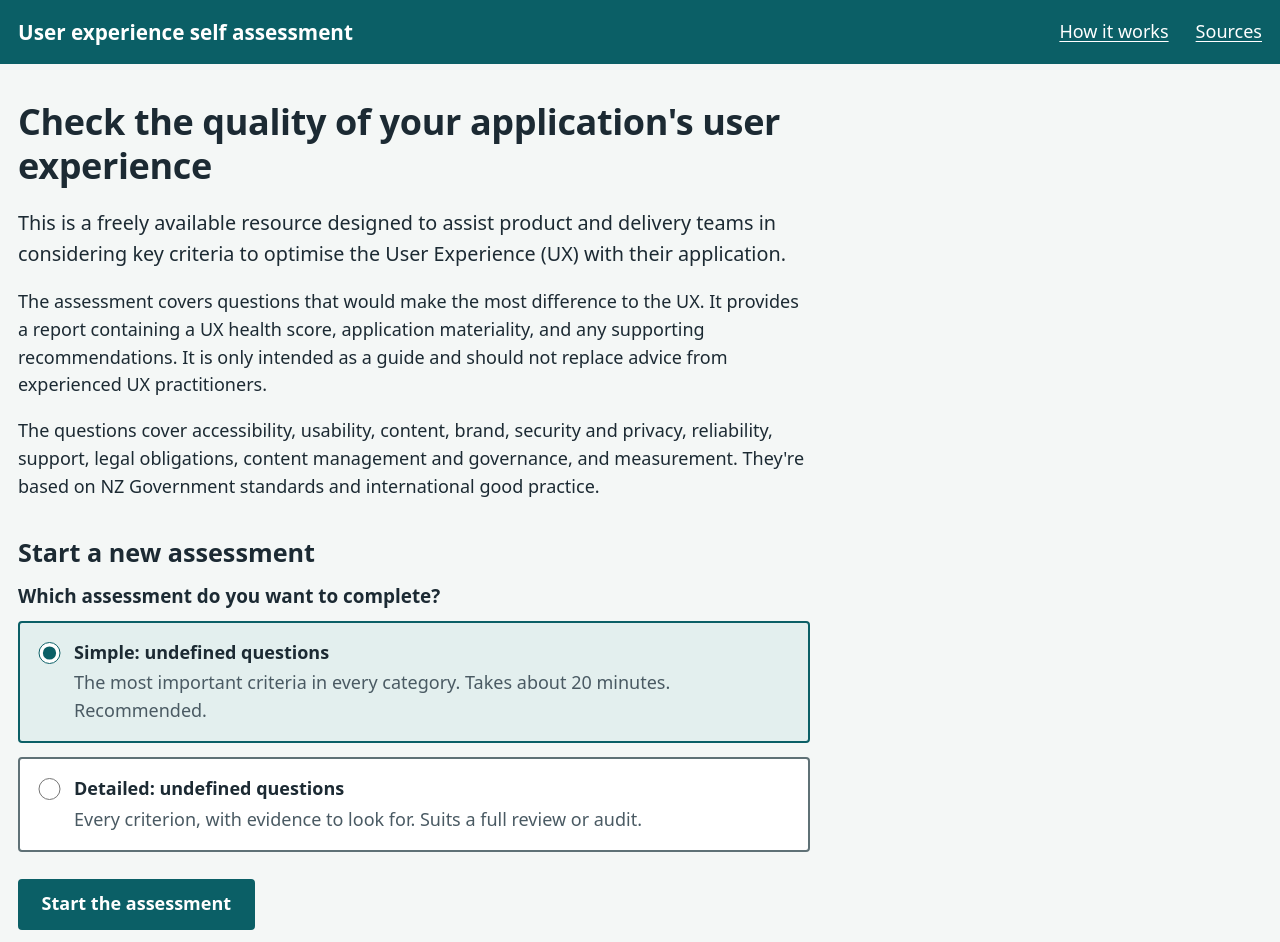
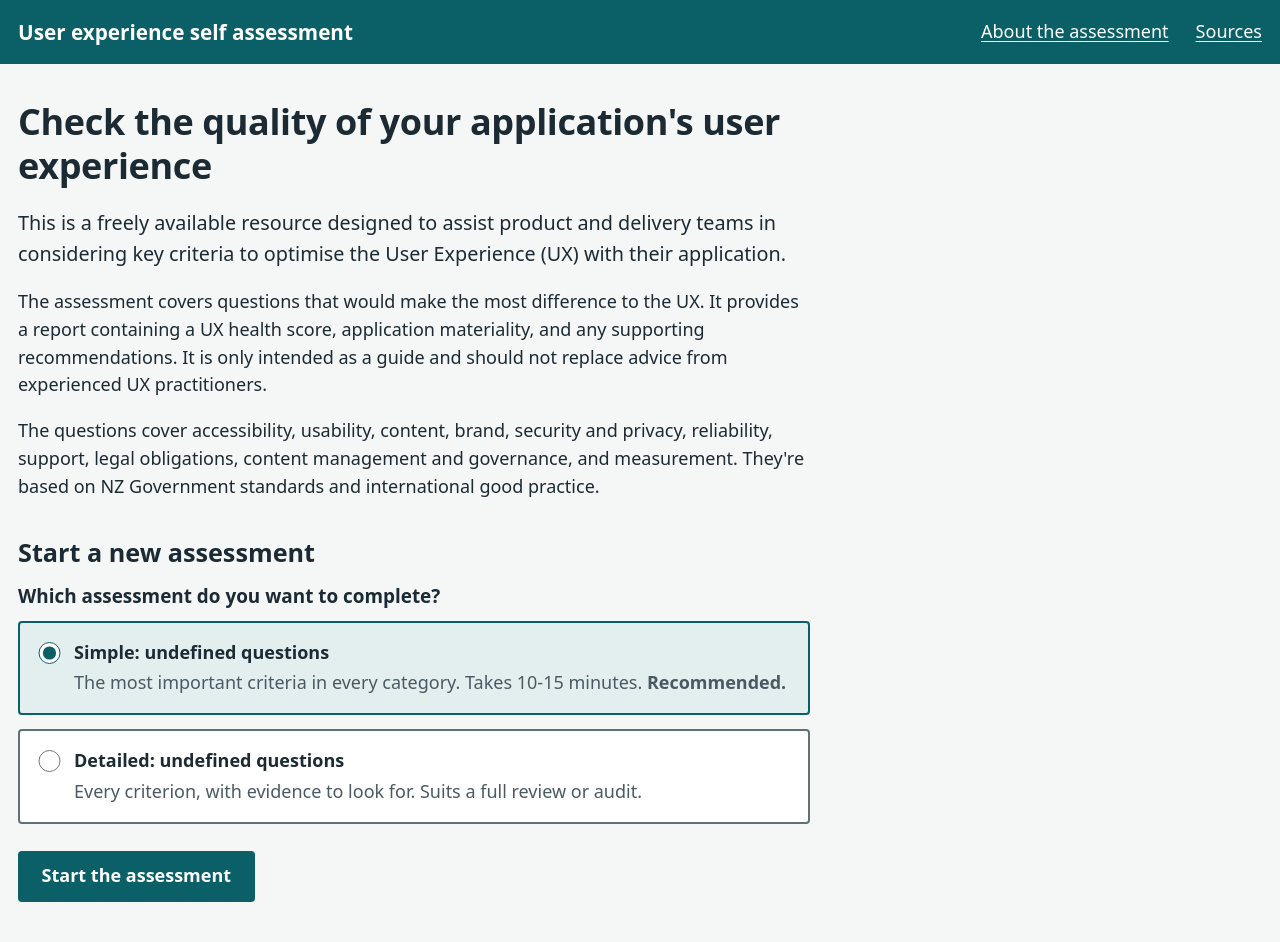
Before and after one commit to belleroph0n/UX-self-assessment, a website built with Vite: page index.html in a window 1280 px wide. Shown: the top 942 px of the page. Built offline with nearby package versions, Linux system fonts and the light colour scheme; a web font is replaced by a local one.

Commit message:
Rename tab title and report heading; relabel About link; update timing
- Browser tab title 'UX self assessment'
- Report heading 'UX self assessment: [application name]'
- Header and footer link now reads 'About the assessment'
- Simple assessment: 'Takes 10-15 minutes. Recommended.' with Recommended in bold

Co-Authored-By: Claude Opus 5.5 <noreply@anthropic.com>
Claude-Session: https://claude.ai/code/session_01UujjxD8g7QLac637GsDgwx

```diff
--- a/index.html
+++ b/index.html
@@ -5,7 +5,7 @@
     <meta name="viewport" content="width=device-width, initial-scale=1" />
     <meta name="description" content="Self-assessment tool that checks the health of a website or application's user experience and produces a report with a score out of 100 and recommendations." />
     <meta name="color-scheme" content="light" />
-    <title>UX health check</title>
+    <title>UX self assessment</title>
   </head>
   <body>
     <a class="skip-link" href="#main">Skip to main content</a>
@@ -14,7 +14,7 @@
         <a class="site-name" href="#/">User experience self assessment</a>
         <nav aria-label="Site">
           <ul>
-            <li><a href="#/about">How it works</a></li>
+            <li><a href="#/about">About the assessment</a></li>
             <li><a href="#/sources">Sources</a></li>
           </ul>
         </nav>
@@ -29,7 +29,7 @@
         <ul>
           <li><a href="#/privacy">Privacy</a></li>
           <li><a href="#/accessibility">Accessibility</a></li>
-          <li><a href="#/about">How it works</a></li>
+          <li><a href="#/about">About the assessment</a></li>
         </ul>
         <p><span id="content-version"></span>. Question set licensed under CC BY 4.0.</p>
       </div>
--- a/src/main.ts
+++ b/src/main.ts
@@ -6,6 +6,8 @@ import type { Assessment, Content } from "./types";
 import { newAssessment } from "./scoring";
 import { loadSaved, save } from "./store";
 import { renderPage, steps } from "./views";
+
+const SITE_NAME = "UX self assessment";
 
 export const content = data as unknown as Content;
 
@@ -89,7 +91,7 @@ window.matchMedia("(min-width: 60rem)").addEventListener("change", () => renderS
 function render(): void {
   const main = document.getElementById("main")!;
   const page = renderPage(route(), content);
-  document.title = `${page.title} - UX health check`;
+  document.title = page.title === SITE_NAME ? SITE_NAME : `${page.title} - ${SITE_NAME}`;
   main.replaceChildren(page.node);
   renderStepNav();
   const h1 = main.querySelector("h1");
--- a/src/styles.css
+++ b/src/styles.css
@@ -176,6 +176,7 @@ dd { margin: 0 0 0.5rem; }
 .choice:has(input:focus-visible) { outline: 3px solid var(--ink); outline-offset: 2px; }
 .choice input { width: 1.25rem; height: 1.25rem; margin: 0.15rem 0 0; accent-color: var(--accent); flex: none; }
 .choice strong, .choice .hint { display: block; }
+.choice .hint strong { display: inline; }
 .choice .hint { margin: 0.15rem 0 0; }
 
 .page-nav { display: flex; flex-wrap: wrap; justify-content: space-between; gap: 0.5rem; margin-top: 2rem; padding-top: 1.25rem; border-top: 1px solid var(--rule); }
--- a/src/views.ts
+++ b/src/views.ts
@@ -115,7 +115,7 @@ function home(content: Content): Page {
         h("a", { href: "#/service", class: "button secondary" }, "Review the answers")));
   };
 
-  return { title: "UX health check", node: h("div", { class: "home" },
+  return { title: "UX self assessment", node: h("div", { class: "home" },
     h("h1", {}, "Check the quality of your application's user experience"),
     h("p", { class: "lede" }, "This is a freely available resource designed to assist product and delivery teams in considering key criteria to optimise the User Experience (UX) with their application."),
     h("p", {}, "The assessment covers questions that would make the most difference to the UX. It provides a report containing a UX health score, application materiality, and any supporting recommendations. It is only intended as a guide and should not replace advice from experienced UX practitioners."),
@@ -134,7 +134,7 @@ function home(content: Content): Page {
             h("label", { class: "choice" },
               h("input", { type: "radio", name: "type", value: "simple", checked: true, id: typeName }),
               h("span", {}, h("strong", {}, `Simple: ${n("simple")} questions`),
-                h("span", { class: "hint" }, "The most important criteria in every category. Takes about 20 minutes. Recommended."))),
+                h("span", { class: "hint" }, "The most important criteria in every category. Takes 10-15 minutes. ", h("strong", {}, "Recommended.")))),
             h("label", { class: "choice" },
               h("input", { type: "radio", name: "type", value: "detailed" }),
               h("span", {}, h("strong", {}, `Detailed: ${n("detailed")} questions`),
@@ -310,7 +310,7 @@ function report(content: Content, a: Assessment): Page {
   return { title: "Report", node: h("div", { class: "report" },
     h("div", { class: "report-head" },
       h("p", { class: "step-count no-print" }, `Step ${steps(content, a).length} of ${steps(content, a).length}`),
-      h("h1", {}, `UX health check: ${a.service.name || "Unnamed service"}`),
+      h("h1", {}, `UX self assessment: ${a.service.name || "Unnamed application"}`),
       h("dl", { class: "meta" },
         a.service.organisation ? [h("dt", {}, "Organisation"), h("dd", {}, a.service.organisation)] : null,
         a.service.url ? [h("dt", {}, "Web address"), h("dd", {}, a.service.url)] : null,
```
